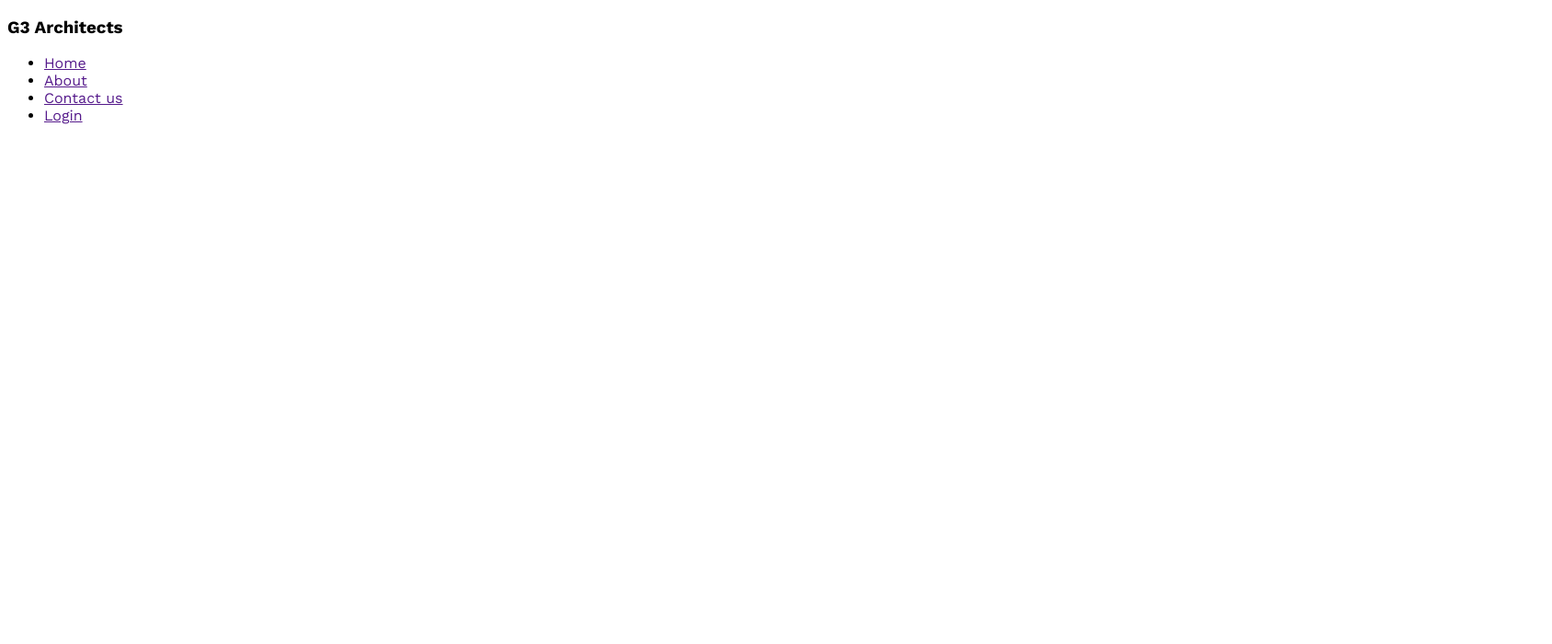
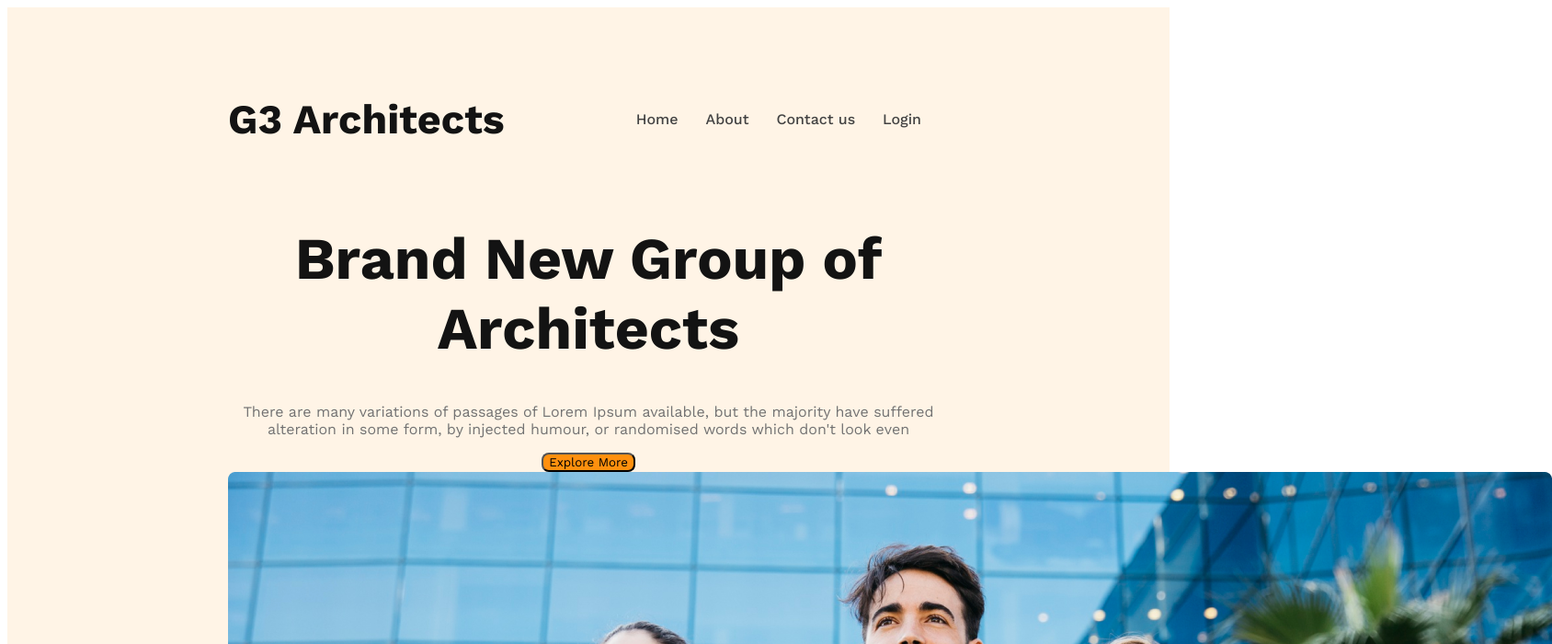
Before and after one commit to Rakibul12356/simple-responsive-website, a plain HTML site: page index.html in a window 1280 px wide. Shown: the top 700 px of the page at 92% size, 1688 px wide, since content can reach past the window. Drawn offline with nearby package versions, Linux system fonts and the light colour scheme.

Commit message:
banner content add

```diff
--- a/index.html
+++ b/index.html
@@ -9,7 +9,7 @@
 <body>
     <header>
         <nav>
-            <h3>G3 Architects</h3>
+            <h3 class="nav-title">G3 Architects</h3>
             <ul>
                 <li><a href="">Home</a></li>
                 <li><a href="">About</a></li>
@@ -17,6 +17,17 @@
                 <li><a href="">Login</a></li>
             </ul>
         </nav>
+        <div class="banner">
+            <div class="banner-content">
+                <h1 class="banner-title">
+                    Brand New Group of Architects
+                </h1>
+                <p class="banner-description">There are many variations of passages of Lorem Ipsum available, but the majority have suffered alteration in some form, by injected humour, or randomised words which don't look even
+                </p>
+                <button class="btn-primary">Explore More</button>
+            </div>
+            <img src="images/banner.png" alt="">
+        </div>
     </header>
     <main>
 
--- a/styles.css
+++ b/styles.css
@@ -1,5 +1,60 @@
 /*Work seanse font from google*/
 @import url('https://fonts.googleapis.com/css2?family=Inter:wght@500;600;700&family=Merriweather:wght@700&family=Open+Sans:ital,wght@0,600;0,800;1,500&family=Work+Sans:wght@400;500;600;700;800&display=swap');
+/*shared style*/
+.btn-primary{
+    border-radius: 8px;
+    background: #FF900E;
+}
+
 * {
+    font-family: 'Inter', sans-serif;
+    font-family: 'Merriweather', serif;
+    font-family: 'Open Sans', sans-serif;
     font-family: 'Work Sans', sans-serif;
 }
+/* header styles*/
+header {
+    background: rgba(255, 144, 14, 0.10);
+    padding: 50px 240px;
+
+}
+nav{
+    display: flex;
+    justify-content: space-between;
+    align-items: center;
+}
+.nav-title{
+    color: #131313;
+    font-size: 2.8rem;
+    font-weight: 700;
+}
+nav > ul{
+    display: flex;
+}
+nav li {
+    list-style: none;
+    margin-right: 30px;
+    font-weight: 500;
+    font-size: 1rem;
+}
+nav li a {
+    text-decoration: none;
+    color: #424242;
+}
+
+/*banner section style*/
+.banner-content{
+    max-width: 800px;
+    text-align: center;
+    margin: 0 auto;
+}
+.banner-title{
+    color: #131313;
+    font-size: 4rem;
+    font-weight: 700;
+}
+.banner-description{
+    color: #727272;
+    font-weight: 400;
+}
+btn
```
